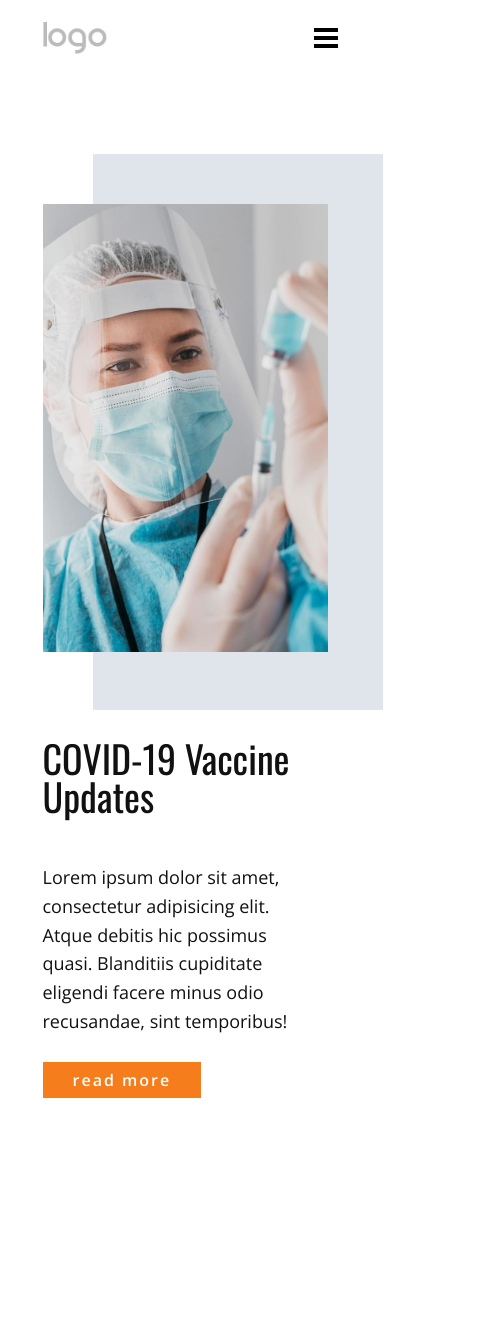
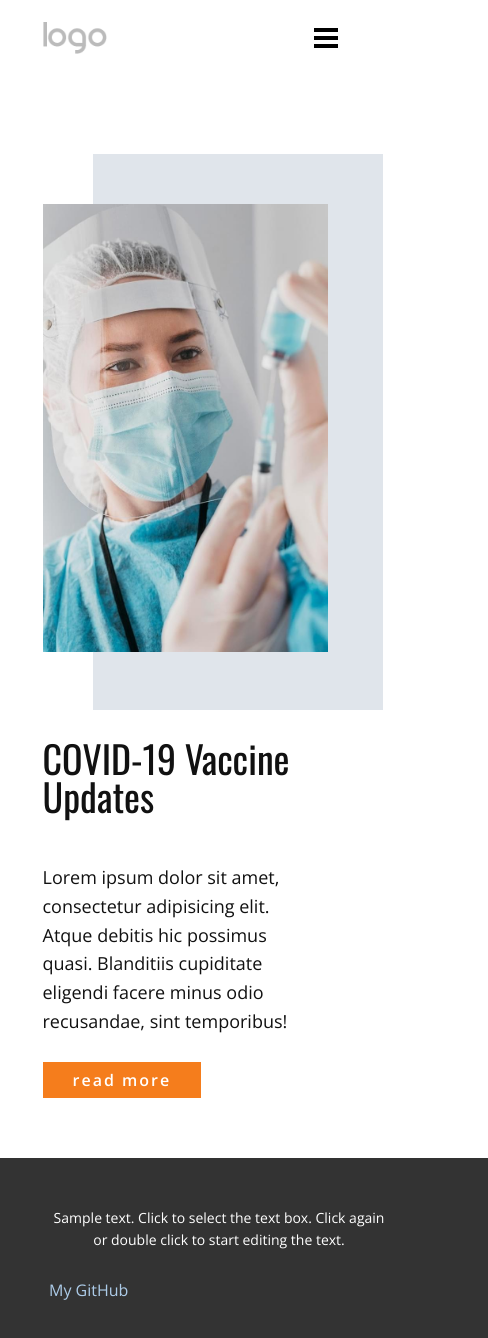
Before and after one commit to Vladimir-github-account/covid-19, a React (Create React App) app: page / in a window 390 px wide. Shown: the top 1338 px of the page, 488 px wide, since content can reach past the window. Before the commit the page ends 1158 px from the top, so only its background shows below. Built offline with nearby package versions, Linux system fonts and the light colour scheme.

Commit message:
Create: mobile Footer component

```diff
--- a/src/App.css
+++ b/src/App.css
@@ -3,10 +3,16 @@
 body{
   font-family: "Open Sans", sans-serif;
   font-weight: 400;
+  font-size: 16px;
+  box-sizing: border-box;
+  word-wrap: break-word;
+}
+
+a{
+  text-decoration: none;
 }
 
 .wrapper{
   margin: 0 42.5px;
   color: #111111;
-  word-wrap: break-word;
 }
--- a/src/App.js
+++ b/src/App.js
@@ -1,13 +1,18 @@
 import './App.css';
 import Header from './components/Header'
 import Main from "./components/Main";
+import Footer from "./components/Footer";
 
 function App() {
     return (
-        <div className='wrapper'>
-            <Header/>
-            <Main/>
-        </div>
+        <>
+            <div className='wrapper'>
+                <Header/>
+                <Main/>
+            </div>
+            <Footer/>
+        </>
+
 
     );
 }
--- /dev/null
+++ b/src/components/Footer/Footer.module.sass
@@ -0,0 +1,18 @@
+.footer
+  min-width: 100%
+  background-color: #333333
+  padding: 49px
+
+.paragraph
+  width: 340px
+  font-size: 14px
+  line-height: 1.6
+  text-align: center
+  color: #FFFFFF
+  margin-bottom: 30px
+
+.link
+  color: #adcce9
+
+.link:hover
+  color: #E0E5EB
--- /dev/null
+++ b/src/components/Footer/index.js
@@ -0,0 +1,16 @@
+import React from 'react';
+import styles from './Footer.module.sass'
+
+const Footer = () => {
+    const {footer, paragraph, link} = styles;
+    return (
+        <footer className={footer}>
+            <p className={paragraph}>
+                Sample text. Click to select the text box. Click again or double click to start editing the text.
+            </p>
+            <span><a href="/#" className={link}>My GitHub</a></span>
+        </footer>
+    );
+};
+
+export default Footer;
```
Also changed, not shown: 1 other file (tests, documents, lock files or other folders).
